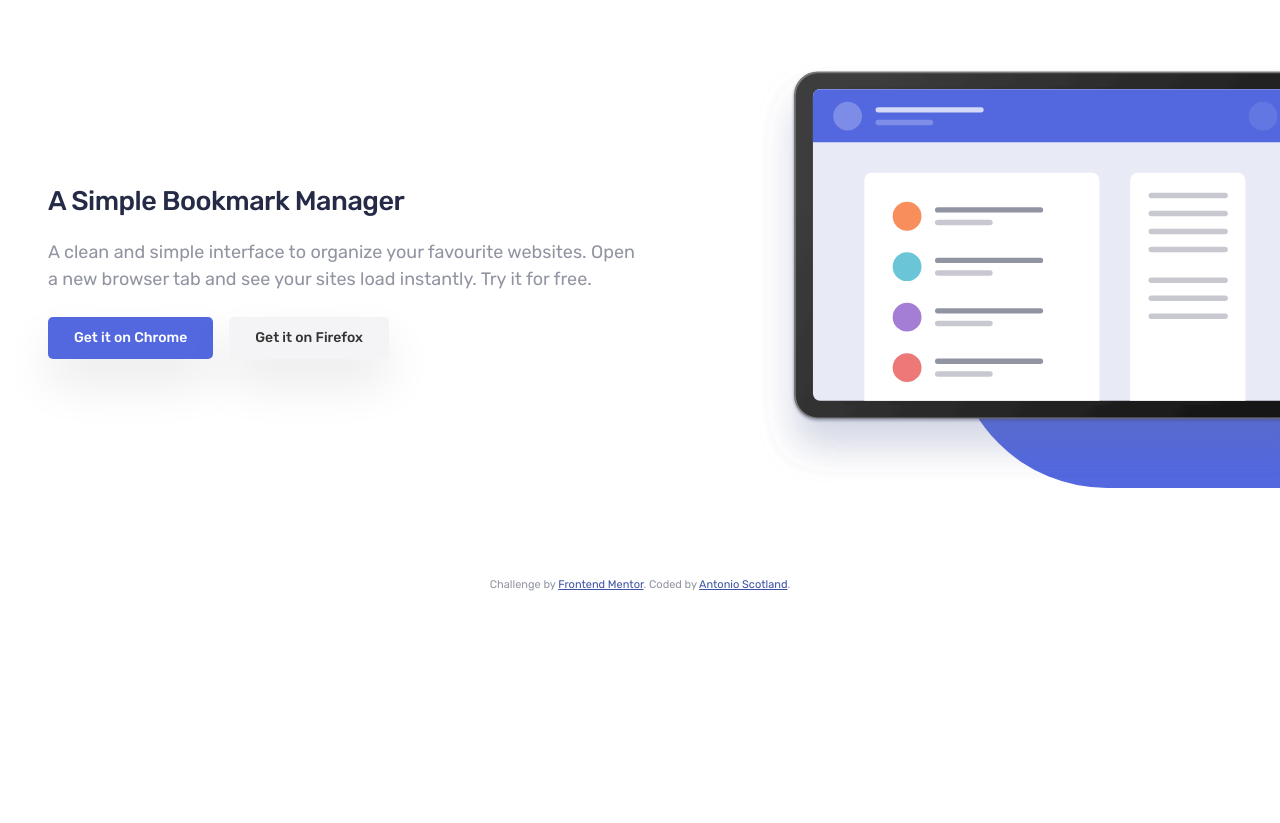
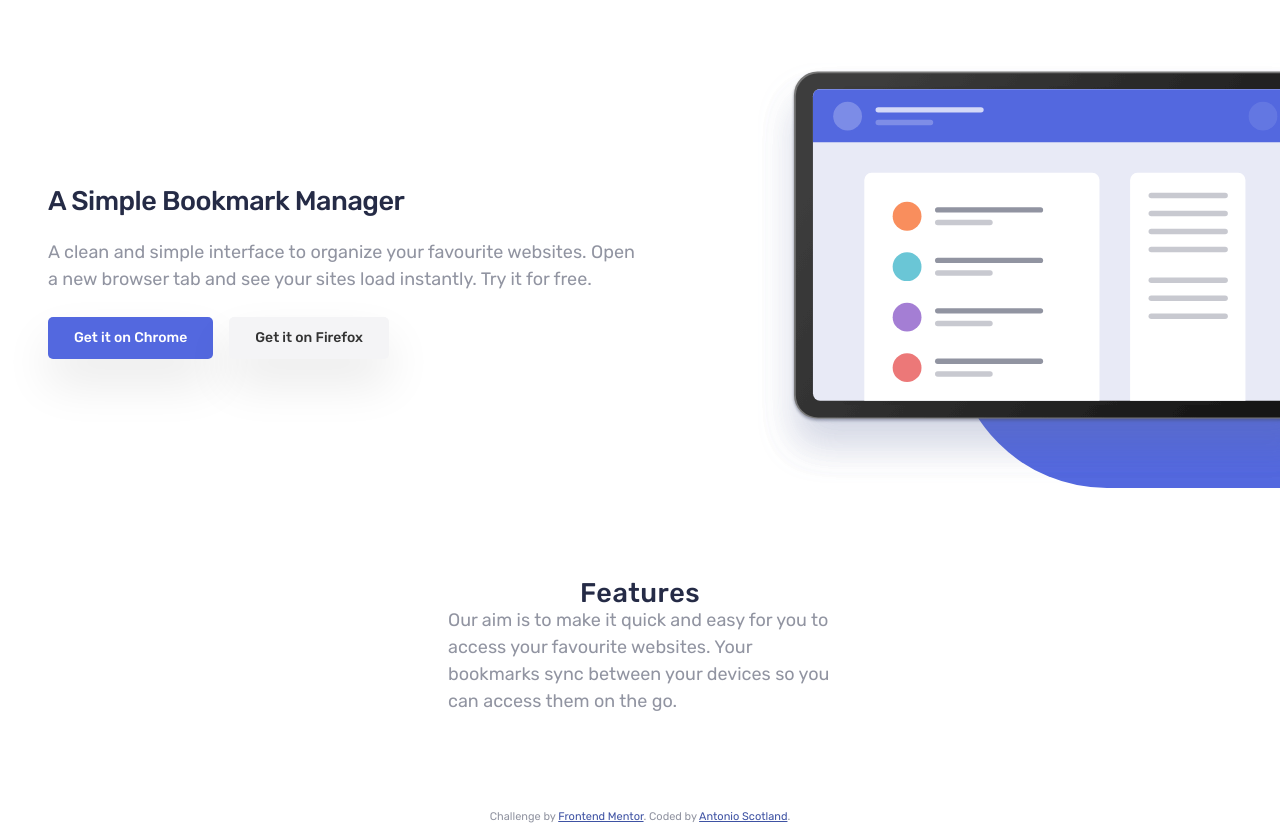
Before and after one commit to ascotlan/bookmark, a plain HTML site: page public/index.html in a window 1280 px wide. Shown: the part 81-904 px from the top of the page. Before the commit the page ends 800 px from the top, so only its background shows below. Drawn offline with Linux system fonts and the light colour scheme.

Commit message:
added the features section

```diff
--- a/public/index.html
+++ b/public/index.html
@@ -82,6 +82,22 @@
           </div>
         </div>
       </section>
+      <section class="section-features">
+        <div class="container">
+          <h2 class="heading-features">
+            Features
+          </h2>
+          <figure>
+            <blockquote>
+              <p class="features-description">
+                Our aim is to make it quick and easy for you to access your
+                favourite websites. Your bookmarks sync between your devices so
+                you can access them on the go.
+              </p>
+            </blockquote>
+          </figure>
+        </div>
+      </section>
     </main>
 
     <footer>
--- a/public/styles/styles.css
+++ b/public/styles/styles.css
@@ -18,7 +18,8 @@ Large: 1.8
 
 - Letter spacing:
 -0.5px
-0.75pxpx
+0.5px
+0.75px
 
 --- 02 COLORS
 
@@ -58,6 +59,12 @@ body {
   font-weight: 400;
   line-height: 1;
   overflow-x: hidden;
+}
+
+.container {
+  max-width: 144rem;
+  margin: 0 auto;
+  padding: 0 4.8rem;
 }
 
 /******************************/
@@ -158,7 +165,8 @@ body {
   line-height: 1.05;
 }
 
-.hero-description {
+.hero-description,
+.features-description {
   line-height: 1.5;
 }
 
@@ -233,3 +241,26 @@ body {
   right: -83%;
   z-index: -999;
 }
+
+/******************************/
+/* FEATURES SECTION */
+/******************************/
+.section-features {
+  padding: 0 0 9.6rem;
+}
+
+.heading-features {
+  color: hsl(229, 31%, 21%);
+  letter-spacing: 0.5px;
+  font-weight: 500;
+  line-height: 1.05;
+  text-align: center;
+}
+
+blockquote {
+  margin: 0;
+}
+
+.features-description {
+  padding: 0 40rem;
+}
```
